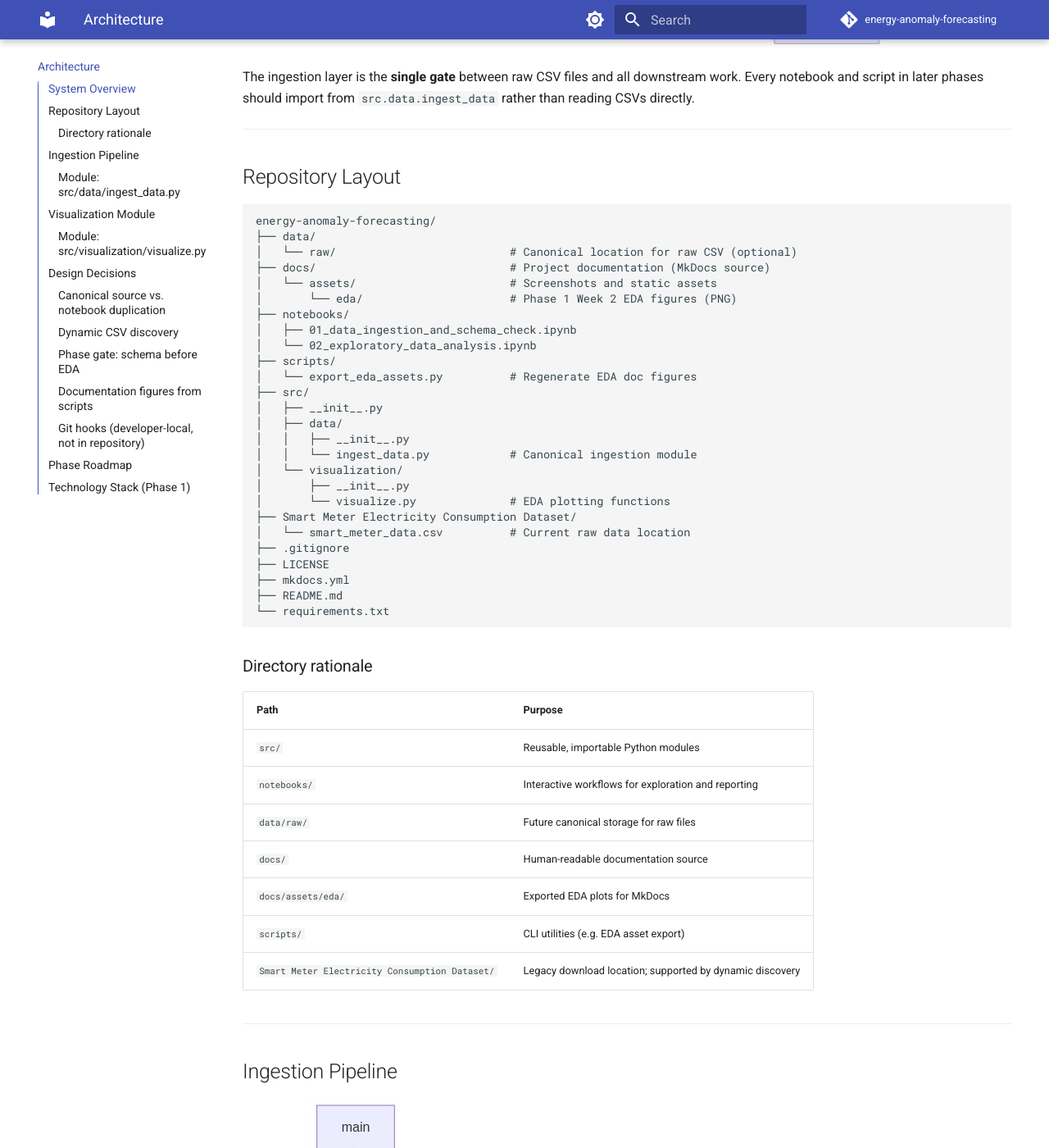
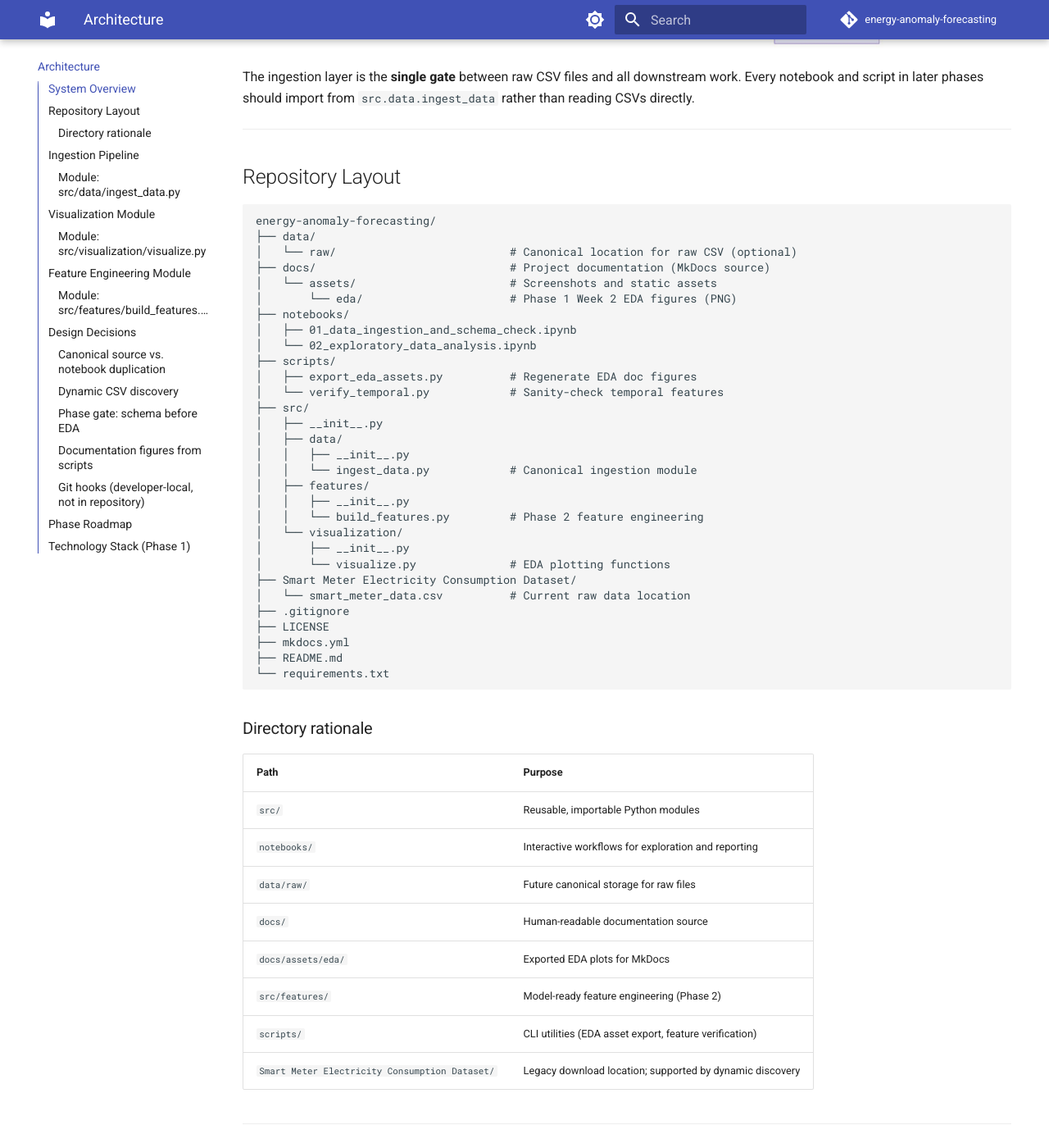
Before and after one commit to mj-weshh/energy-anomaly-forecasting, an MkDocs documentation site: the page built from docs/architecture.md, in a window 1280 px wide and 1400 px high, scrolled down 549 px. Shown: the whole window at 82% size. Built offline with MkDocs 1.6.1 and Material for MkDocs 9.7.7, drawn with Linux system fonts in a browser that asks for light colours; comment, search, counter and statistics services are not loaded; some of the changed text lies outside the part shown.

Commit message:
docs: document Phase 2 Week 3 temporal feature engineering
Add feature-engineering page covering add_temporal_features and verify_temporal.py. Update architecture tree, module tables, and MkDocs nav.

````diff
--- a/docs/architecture.md
+++ b/docs/architecture.md
@@ -25,12 +25,16 @@
 │   ├── 01_data_ingestion_and_schema_check.ipynb
 │   └── 02_exploratory_data_analysis.ipynb
 ├── scripts/
-│   └── export_eda_assets.py          # Regenerate EDA doc figures
+│   ├── export_eda_assets.py          # Regenerate EDA doc figures
+│   └── verify_temporal.py            # Sanity-check temporal features
 ├── src/
 │   ├── __init__.py
 │   ├── data/
 │   │   ├── __init__.py
 │   │   └── ingest_data.py            # Canonical ingestion module
+│   ├── features/
+│   │   ├── __init__.py
+│   │   └── build_features.py         # Phase 2 feature engineering
 │   └── visualization/
 │       ├── __init__.py
 │       └── visualize.py              # EDA plotting functions
@@ -52,7 +56,8 @@
 | `data/raw/` | Future canonical storage for raw files |
 | `docs/` | Human-readable documentation source |
 | `docs/assets/eda/` | Exported EDA plots for MkDocs |
-| `scripts/` | CLI utilities (e.g. EDA asset export) |
+| `src/features/` | Model-ready feature engineering (Phase 2) |
+| `scripts/` | CLI utilities (EDA asset export, feature verification) |
 | `Smart Meter Electricity Consumption Dataset/` | Legacy download location; supported by dynamic discovery |
 
 ---
@@ -104,6 +109,26 @@
 
 ---
 
+## Feature Engineering Module
+
+### Module: `src/features/build_features.py`
+
+| Function | Responsibility |
+|----------|----------------|
+| `add_temporal_features(df)` | Derive `hour`, `day_of_week`, `month`, and `is_weekend` integer columns from `Timestamp` |
+
+Rolling statistics (local mean / standard deviation) are planned as the next addition. See [Feature Engineering](feature-engineering.md) for design notes and verification output.
+
+**Verification:**
+
+```bash
+python scripts/verify_temporal.py
+```
+
+Loads the dataset via `src.data.ingest_data`, applies the temporal features, and asserts value ranges.
+
+---
+
 ## Design Decisions
 
 ### Canonical source vs. notebook duplication
@@ -152,7 +177,7 @@
 | Phase | Deliverables | Key modules |
 |-------|-------------|-------------|
 | **1 — Setup & EDA** | Ingestion, schema validation, EDA, documentation | `src/data/ingest_data.py`, `src/visualization/visualize.py` |
-| **2 — Anomaly Detection** | Isolation Forest, DBSCAN, evaluation | `src/models/` (planned) |
+| **2 — Anomaly Detection** | Feature engineering, Isolation Forest, DBSCAN, evaluation | `src/features/build_features.py`, `src/models/` (planned) |
 | **3 — Forecasting** | XGBoost, LSTM, evaluation | `src/models/` (planned) |
 
 ---
--- a/mkdocs.yml
+++ b/mkdocs.yml
@@ -29,6 +29,7 @@
   - Data Schema: data-schema.md
   - Verification Report: verification-report.md
   - Architecture: architecture.md
+  - Feature Engineering: feature-engineering.md
   - Research & Insights:
       - EDA Insights: eda-insights.md
       - Phase 2 Strategy: phase2-strategy.md
````
Also changed, not shown: docs/feature-engineering.md (added, +96 -0 lines), docs/index.md (+3 -1 lines).
